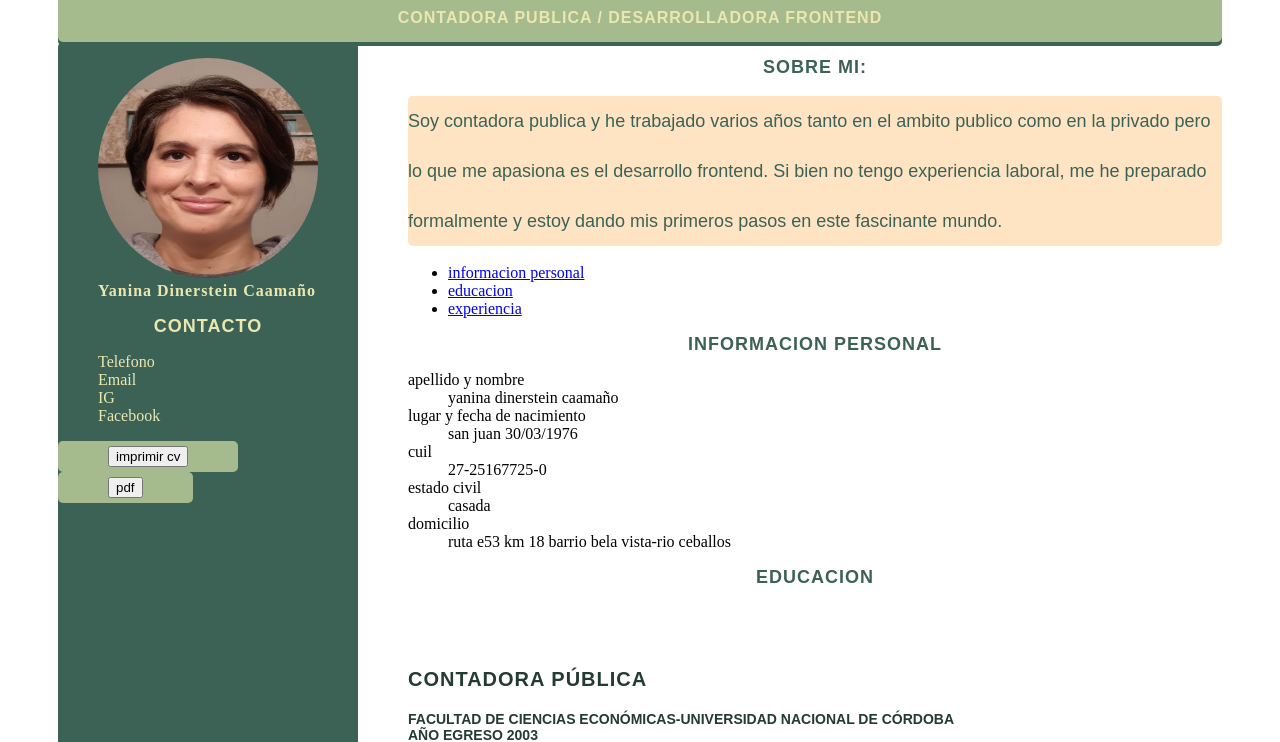
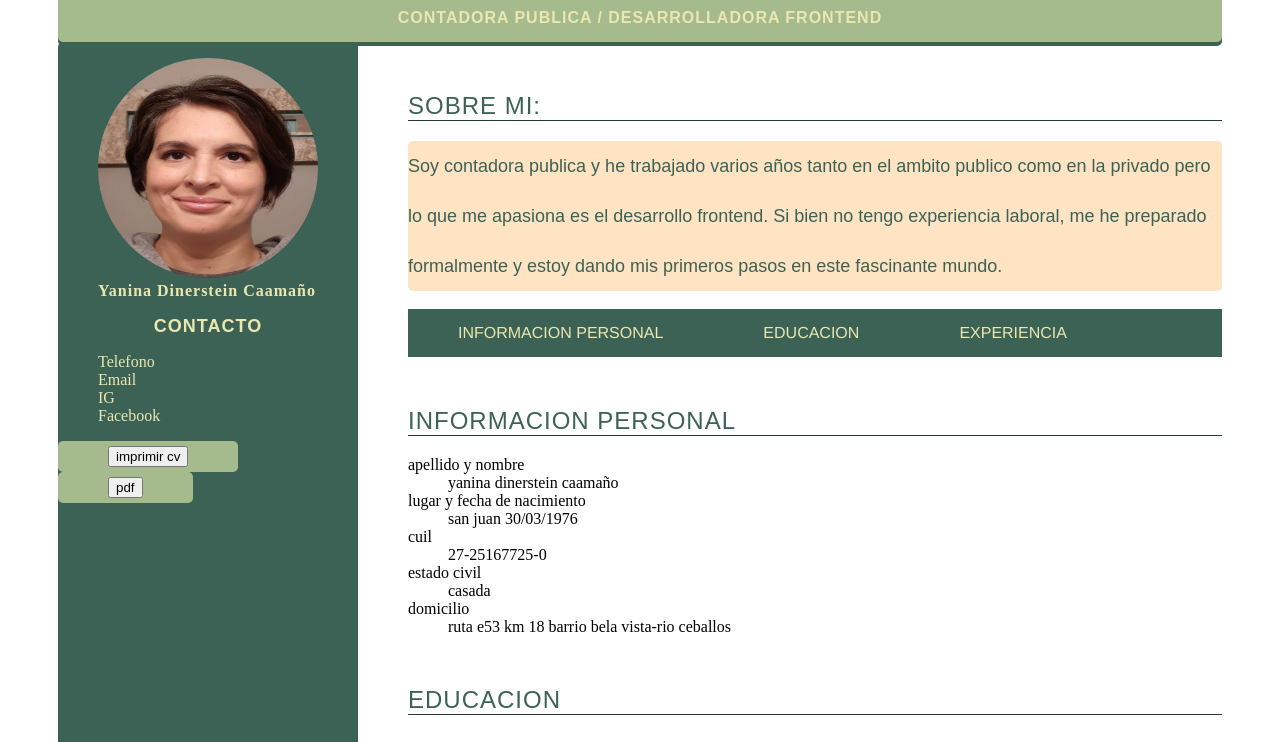
Before and after one commit to YaninaDC/yanina-cv-ticmas, a plain HTML site: page index.html in a window 1280 px wide. Shown: the part 66-808 px from the top of the page. Drawn offline with Linux system fonts and the light colour scheme.

Commit message:
barra de navegacion con css

```diff
--- a/css/estilos.css
+++ b/css/estilos.css
@@ -116,11 +116,13 @@ button :hover{
 h2{
     color: #3C6255;
     font-family: Arial,"Helvetica", sans-serif;
-    font-size: 18px;
-    font-weight: bold;
+    font-size: 24px;
+    font-weight: lighter;
     letter-spacing: 1px;
-    text-align: center;
-    text-transform: uppercase
+    text-align: left;
+    text-transform: uppercase;
+    margin-top: 50px;
+    border-bottom: #243b33 solid 1px;
 }
 p{
     background-color: bisque;
@@ -140,13 +142,49 @@ h3{
     letter-spacing: 1px;
     text-align: left;
     text-transform: uppercase;
-    margin-top: 80px;
+    margin-top: 60px;
 }
 h4, h5{
     color: #243b33;
     font-family: Arial,"Helvetica", sans-serif;
-    font-size: 14px;
+    font-size: 11px;
     text-align: left;
     text-transform: uppercase;
     margin:0%
 }
+/*------------barra de navegacion------------*/
+
+.barra_navegacion ul{
+    list-style-type: none;
+    background-color: #3C6255;
+    margin: 0px;
+    padding: 0px;
+    overflow: hidden;
+
+}
+
+.barra_navegacion li{
+    float: left;
+
+}
+
+
+
+.barra_navegacion li a{
+    color: #EAE7B1;
+    text-transform: uppercase;
+    padding: 15px 50px;
+    display: block;
+    text-align: center;
+    text-decoration: none;
+    font-family: helvetica;
+
+
+
+
+}
+
+.barra_navegacion li a:hover{
+    background-color:#EAE7B1;
+    color:#3C6255;
+}
--- a/index.html
+++ b/index.html
@@ -72,16 +72,18 @@
 </section>
 <section>
 
-<nav>
-    <ul>
-        <li><a href="#">informacion personal</a></li>
-        <li><a href="#">educacion</a></li>
-        <li><a href="#">experiencia</a></li>
+<nav class="barra_navegacion">
+    <ul >
+        <li><a href="#informacion personal">informacion personal</a></li>
+        <li><a href="#educacion">educacion</a></li>
+        <li><a href="#experiencia">experiencia</a></li>
     </ul>
+</class>
+
 </nav>
 
 </section>
-<section>
+<section id="informcion personal">
 
     <h2>informacion personal</h2>
     <dl>
@@ -98,7 +100,7 @@
     </dl>
 
 </section>
-<section>
+<section id="educacion">
 
     <h2>educacion</h2>
     <article>
@@ -129,7 +131,7 @@
         <!--podria incluir un jpeg del cerificado obtenido-->
 
 </section>
-<section>
+<section id="experiencia">
 
     <h2>experiencia</h2>
     <article>
```
